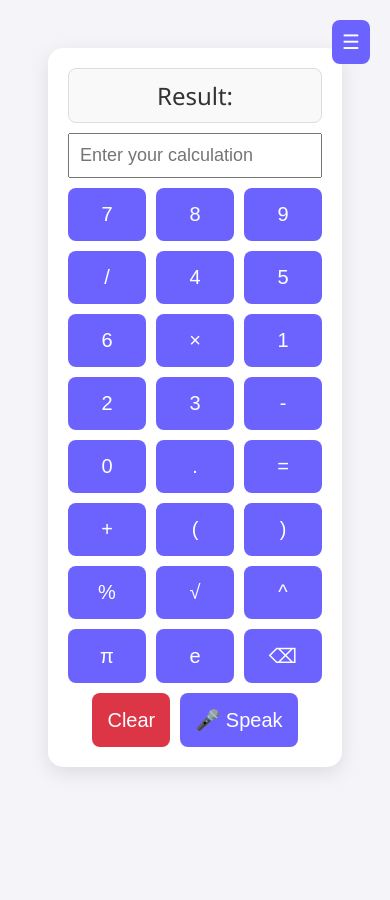
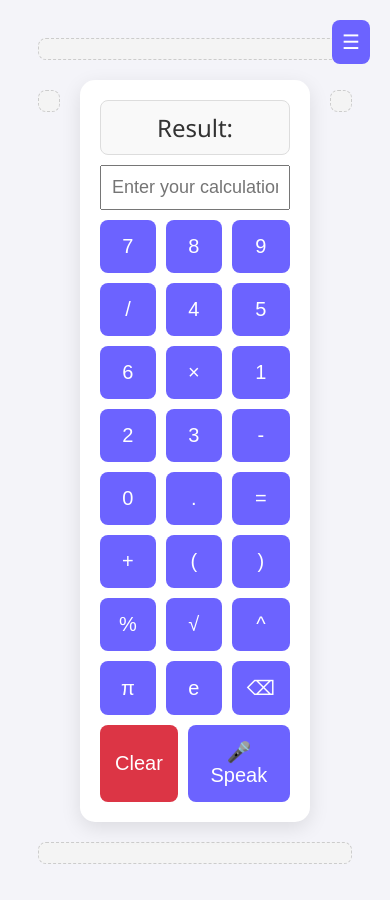
Before and after one commit to Phantom-maxx/crispy-tribble, a plain HTML site: page index.html in a window 390 px wide. Before the commit the page ends 844 px from the top, so only its background shows below. Drawn offline with Linux system fonts and the light colour scheme.

Commit message:
style.css

```diff
--- a/style.css
+++ b/style.css
@@ -1,26 +1,153 @@
-:root { --primary-color: #6c63ff; --secondary-color: #333; --background-color: #f4f4f9;
---button-hover: #5a54e4; --dark-bg: #1e1e1e; --dark-text: #f1f1f1; --dark-button: #3b3b3b; --dark-hover: #575757;}
-* { box-sizing: border-box; }
-body { font-family: 'Segoe UI', Tahoma, Geneva, Verdana, sans-serif; text-align: center; padding: 20px;
-background-color: var(--background-color); color: var(--secondary-color); transition: background 0.3s ease, color 0.3s ease; }
-body.dark { background-color: var(--dark-bg); color: var(--dark-text); }
-.menu { position: absolute; top: 20px; right: 20px; background: var(--primary-color); color: white;
-border: none; padding: 10px; border-radius: 8px; cursor: pointer; }
-.menu-panel { display: none; position: absolute; top: 60px; right: 20px; background: #fff; border-radius: 10px;
-box-shadow: 0 6px 20px rgba(0,0,0,0.1); padding: 10px; min-width: 150px; z-index: 100; }
-.menu-panel.active { display: block; }
-body.dark .menu-panel { background: var(--dark-button); color: var(--dark-text); }
-.calculator { max-width: 400px; margin: 0 auto; background: #fff; padding: 20px; border-radius: 15px;
-box-shadow: 0 6px 20px rgba(0,0,0,0.1); transition: background 0.3s ease; }
-body.dark .calculator { background: var(--dark-button); }
-.result { font-size: 24px; margin-bottom: 10px; padding: 10px; border: 1px solid #ddd; border-radius: 8px;
-background: #f9f9f9; min-height: 30px; transition: background 0.3s ease; }
-body.dark .result { background: var(--dark-hover); border-color: var(--dark-hover); }
-.buttons { display: grid; grid-template-columns: repeat(4, 1fr); gap: 10px; margin-bottom: 10px; }
-button { font-size: 20px; padding: 15px; border: none; border-radius: 8px; background-color: var(--primary-color);
-color: white; cursor: pointer; transition: all 0.3s ease; }
-button:hover,button:focus { background-color: var(--button-hover); outline: none; }
-.controls { display: flex; justify-content: center; gap: 10px; margin-top: 10px; }
-#historyArea { display: none; text-align: left; margin-top: 20px; }
-#historyArea.active { display: block; }
-@media (max-width:500px) { .buttons { grid-template-columns: repeat(3,1fr); } }
+:root {
+    --primary-color: #6c63ff;
+    --secondary-color: #333;
+    --background-color: #f4f4f9;
+    --button-hover: #5a54e4;
+    --dark-bg: #1e1e1e;
+    --dark-text: #f1f1f1;
+    --dark-button: #3b3b3b;
+    --dark-hover: #575757;
+}
+
+* {
+    box-sizing: border-box;
+}
+
+body {
+    font-family: 'Segoe UI', Tahoma, Geneva, Verdana, sans-serif;
+    text-align: center;
+    padding: 20px;
+    background-color: var(--background-color);
+    color: var(--secondary-color);
+    transition: background 0.3s ease, color 0.3s ease;
+}
+
+body.dark {
+    background-color: var(--dark-bg);
+    color: var(--dark-text);
+}
+
+.ad-container {
+    text-align: center;
+    background: #f4f4f4;
+    padding: 10px;
+    border: 1px dashed #ccc;
+    border-radius: 8px;
+    margin: 10px;
+}
+
+body.dark .ad-container {
+    background: var(--dark-hover);
+    border-color: var(--dark-hover);
+}
+
+.menu {
+    position: absolute;
+    top: 20px;
+    right: 20px;
+    background: var(--primary-color);
+    color: white;
+    border: none;
+    padding: 10px;
+    border-radius: 8px;
+    cursor: pointer;
+}
+
+.menu-panel {
+    display: none;
+    position: absolute;
+    top: 60px;
+    right: 20px;
+    background: #fff;
+    border-radius: 10px;
+    box-shadow: 0 6px 20px rgba(0,0,0,0.1);
+    padding: 10px;
+    min-width: 150px;
+    z-index: 100;
+}
+
+.menu-panel.active {
+    display: block;
+}
+
+body.dark .menu-panel {
+    background: var(--dark-button);
+    color: var(--dark-text);
+}
+
+.calculator {
+    max-width: 400px;
+    margin: 0 auto;
+    background: #fff;
+    padding: 20px;
+    border-radius: 15px;
+    box-shadow: 0 6px 20px rgba(0,0,0,0.1);
+    transition: background 0.3s ease;
+}
+
+body.dark .calculator {
+    background: var(--dark-button);
+}
+
+.result {
+    font-size: 24px;
+    margin-bottom: 10px;
+    padding: 10px;
+    border: 1px solid #ddd;
+    border-radius: 8px;
+    background: #f9f9f9;
+    min-height: 30px;
+    transition: background 0.3s ease;
+}
+
+body.dark .result {
+    background: var(--dark-hover);
+    border-color: var(--dark-hover);
+}
+
+.buttons {
+    display: grid;
+    grid-template-columns: repeat(4, 1fr);
+    gap: 10px;
+    margin-bottom: 10px;
+}
+
+button {
+    font-size: 20px;
+    padding: 15px;
+    border: none;
+    border-radius: 8px;
+    background-color: var(--primary-color);
+    color: white;
+    cursor: pointer;
+    transition: all 0.3s ease;
+}
+
+button:hover,
+button:focus {
+    background-color: var(--button-hover);
+    outline: none;
+}
+
+.controls {
+    margin-top: 10px;
+    display: flex;
+    gap: 10px;
+    justify-content: center;
+}
+
+#historyArea {
+    display: none;
+    text-align: left;
+    margin-top: 20px;
+}
+
+#historyArea.active {
+    display: block;
+}
+
+@media (max-width: 500px) {
+    .buttons {
+        grid-template-columns: repeat(3, 1fr);
+    }
+}
```
